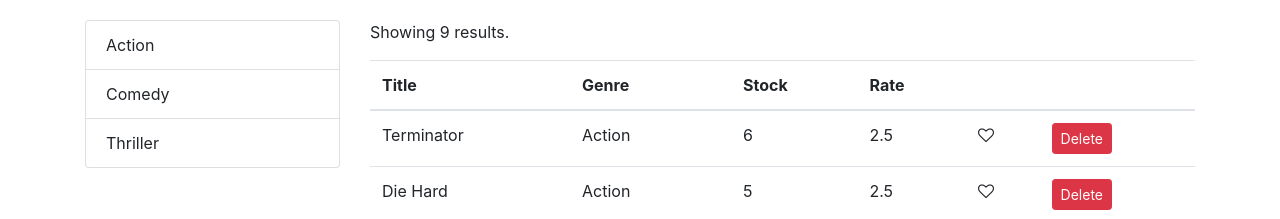
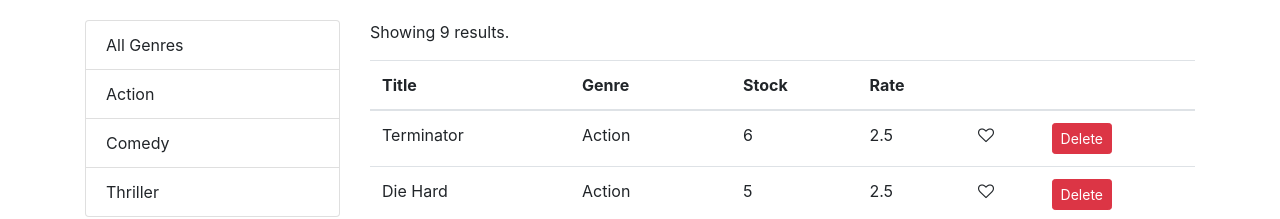
Before and after one commit to prateek951/Movie-Vid-App, a React (Create React App) app in the folder movievid/: page / in a window 1280 px wide. Shown: the top 219 px of the page. Built offline with nearby package versions, Linux system fonts and the light colour scheme.

Commit message:
handle all genres

```diff
--- a/movievid/src/components/Movies.js
+++ b/movievid/src/components/Movies.js
@@ -16,7 +16,7 @@
   };
   componentDidMount() {
     const movies = getMovies();
-    const genres = getGenres();
+    const genres = [{ name : 'All Genres'},...getGenres()];
     this.setState({ movies: movies, genres: genres });
   }
 
@@ -47,7 +47,7 @@
     if (movies.length === 0) {
       return <h1>There are no movies in the database!</h1>;
     }
-    const filtered = selectedGenre ? movies.filter(m => m.genre._id === selectedGenre._id) : movies;
+    const filtered = selectedGenre && selectedGenre._id ? movies.filter(m => m.genre._id === selectedGenre._id) : movies;
     const movies_per_page = paginate(filtered, currentPage, pageSize);
 
     return (
```
